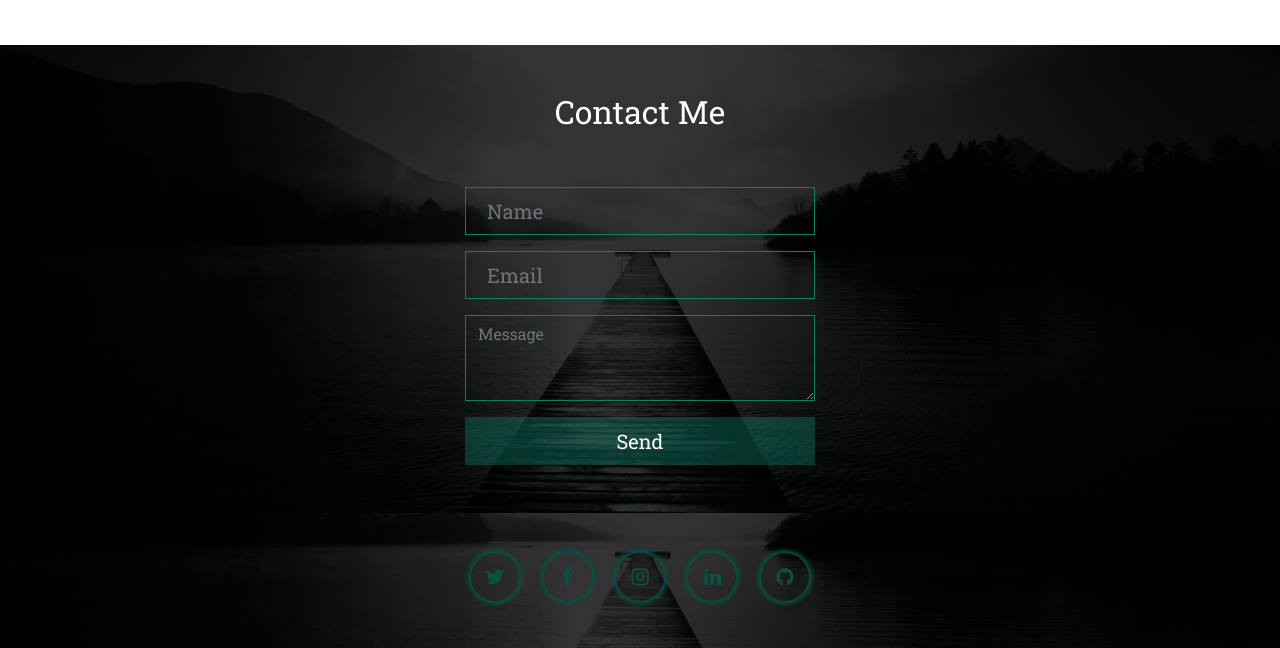
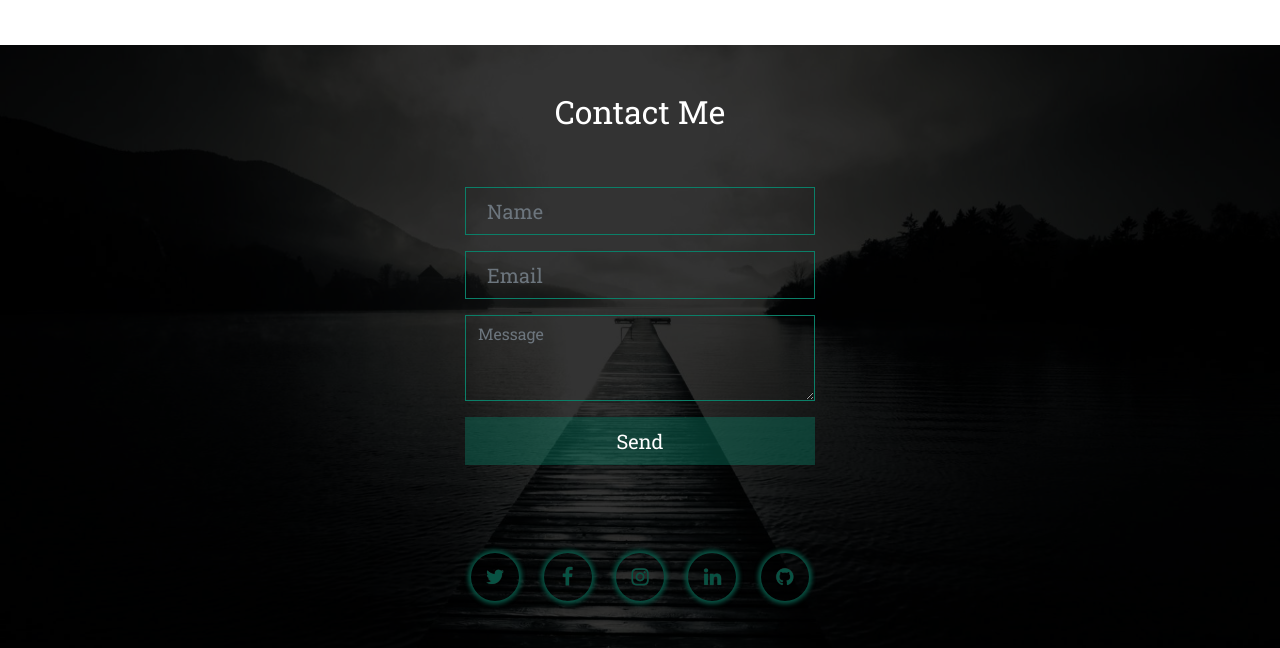
Before and after one commit to agrawalmanuj/agrawalmanuj.github.io, a plain HTML site: page index.html in a window 1280 px wide. Shown: the part 2027-2675 px from the top of the page. Drawn offline with nearby package versions, Linux system fonts and the light colour scheme.

Commit message:
fhfffffffff

```diff
--- a/index.html
+++ b/index.html
@@ -840,11 +840,11 @@ textarea[type="text"]{
 
 
 
-
-<div class="py-5 text-white" style=" background-image:  linear-gradient(rgba(0,0,0,0.8),rgba(0,0,0,0.8)), url(nature.jpg);
+<div style=" background-image:  linear-gradient(rgba(0,0,0,0.8),rgba(0,0,0,0.8)), url(nature.jpg);
      background-size: cover;
      background-position: center;
-     background-attachment: fixed;" id="contact">
+     background-attachment: fixed;">
+<div class="py-5 text-white"  id="contact">
 
 <div class="container text-center">
 
@@ -906,10 +906,7 @@ textarea[type="text"]{
     padding-bottom: 30px;
     text-align: center;
     font-family: arial;
-    color: #fff;border-top: black 0px solid; background-image:  linear-gradient(rgba(0,0,0,0.8),rgba(0,0,0,0.8)), url(nature.jpg);
-     background-size: cover;
-     background-position: center;
-     background-attachment: fixed;" id="agrawal">
+    color: #fff;border-top: black 0px solid;" id="agrawal">
 
 
 
@@ -926,7 +923,7 @@ textarea[type="text"]{
     <li class="wow fadeInRight" data-wow-duration="1000ms" data-wow-delay="100ms"><a href="https:" class="pinterest"><i class="fa fa-github"></i></a></li></ul><br/>
   </footer>
 
-
+</div>
 
 
 
```
